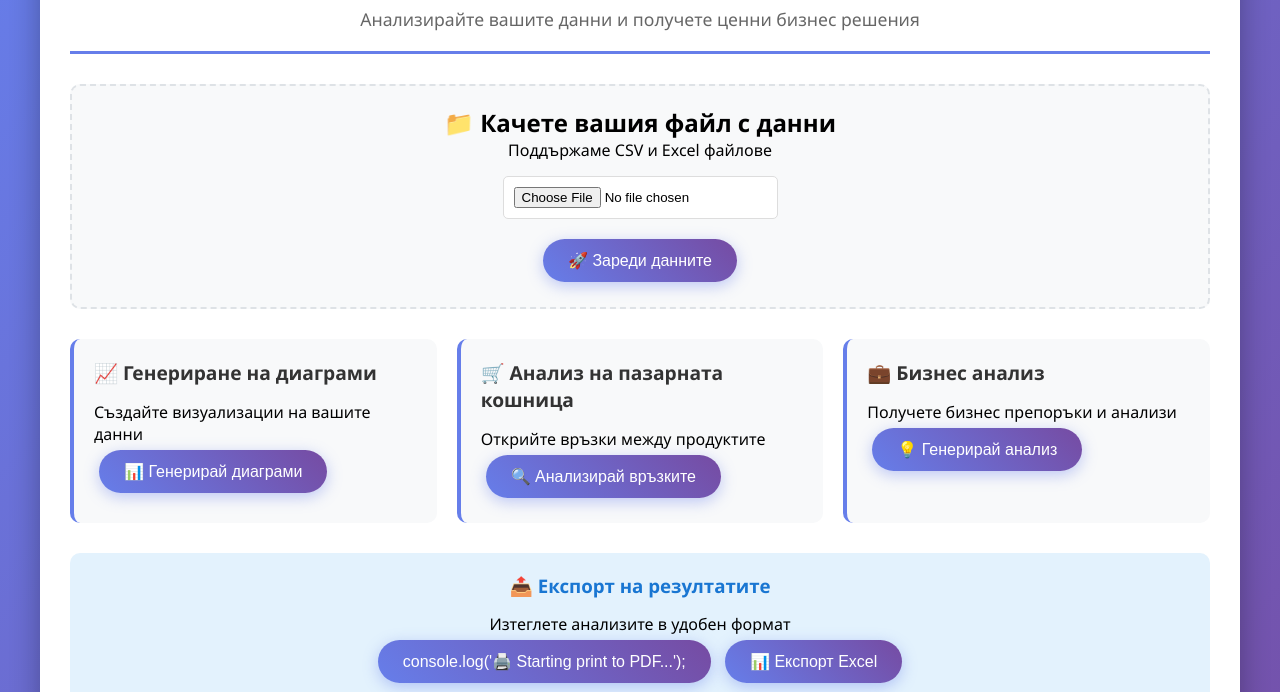
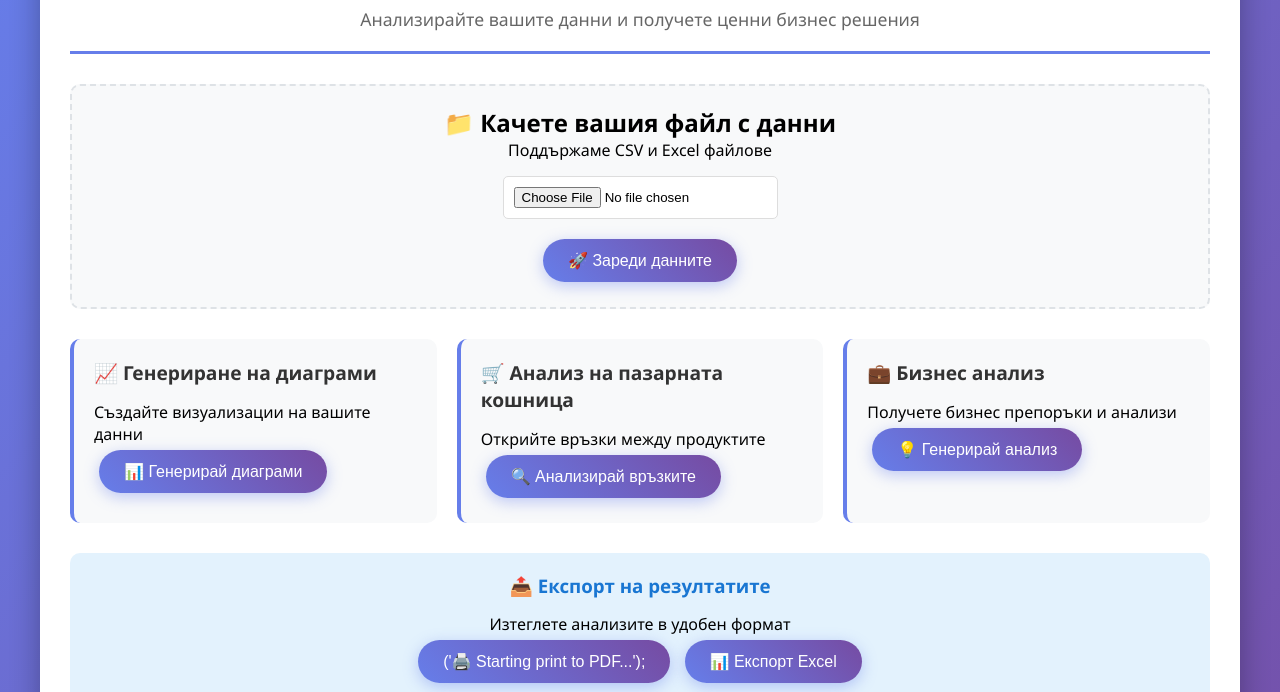
Before and after one commit to StoicDaniela/market-basket-analyzer, a plain HTML site: page index.html in a window 1280 px wide. Shown: the part 108-800 px from the top of the page. Drawn offline with nearby package versions, Linux system fonts and the light colour scheme.

Commit message:
index.html

```diff
--- a/index.html
+++ b/index.html
@@ -446,7 +446,7 @@
         <div class="export-section">
             <h3>📤 Експорт на резултатите</h3>
             <p>Изтеглете анализите в удобен формат</p>
-            <button class="btn" onclick="exportToPDF()">console.log('🖨️ Starting print to PDF...');</button>
+            <button class="btn" onclick="exportToPDF()">('🖨️ Starting print to PDF...');</button>
 
 
             <button class="btn" onclick="exportToExcel()">📊 Експорт Excel</button>
```
